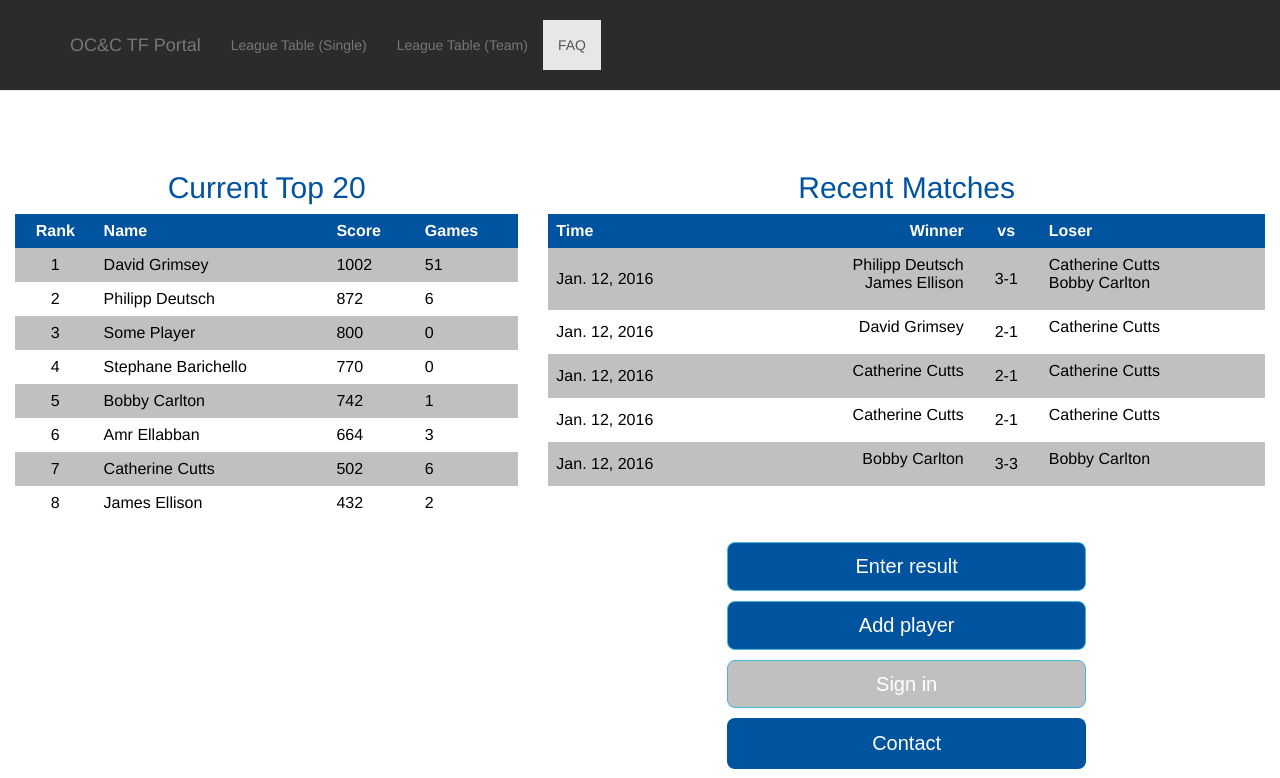
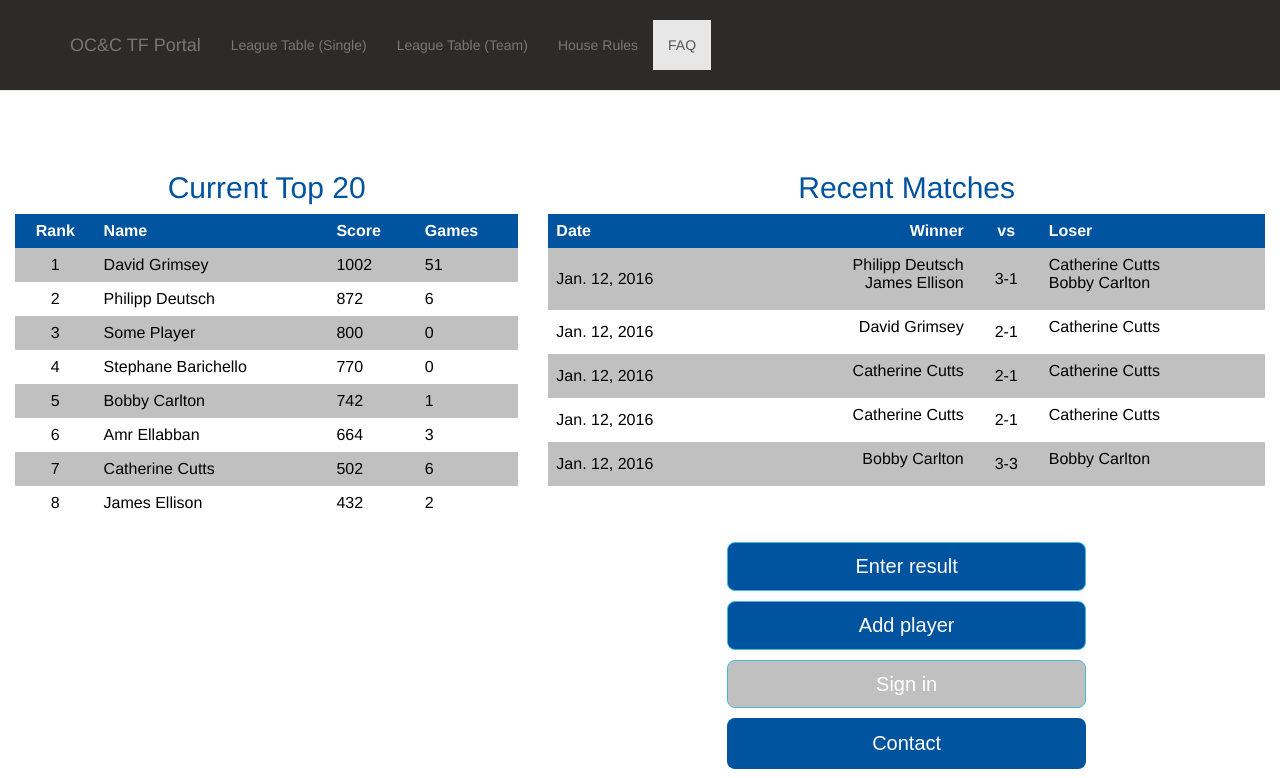
Before and after one commit to phildeutsch/occ_games, a Django app: page /tf/ in a window 1280 px wide. Shown: the top 778 px of the page. Run offline with Django 3.2, Linux system fonts and the light colour scheme; data comes from the database, SQL or seed files in the repository; some libraries are stand-ins or nearby versions.

Commit message:
layout changes

```diff
--- a/tf/templates/tf/index.html
+++ b/tf/templates/tf/index.html
@@ -56,6 +56,9 @@
                     <a class="page-scroll" href="#table_team">League Table (Team)</a>
                 </li>
                 <li>
+                    <a class="page-scroll" href="#rules">House Rules</a>
+                </li>
+                <li>
                     <a class="page-scroll" href="#faq">FAQ</a>
                 </li>
             </ul>
@@ -105,7 +108,7 @@
                     <p>
                     <table>
                         <tr>
-                            <th>Time</th>
+                            <th>Date</th>
                             <th style="text-align:right;">Winner</th>
                             <th style="text-align:center;">vs</th>
                             <th style="text-align:left;">Loser</th>
@@ -198,7 +201,20 @@
     </div>
 </section>
 
-<!-- Player league table -->
+<!-- Rules -->
+<section id="rules" class="rules-section">
+    <div class="container">
+        <div class="row">
+            <div class="col-lg-12">
+                <h1>TF House Rules</h1>
+            </div>
+            <p> Rule 1 </p>
+            <p> Rule 2 </p>
+        </div>
+    </div>
+</section>
+
+<!-- FAQ -->
 <section id="faq" class="faq-section">
     <div class="container">
         <div class="row">
```
